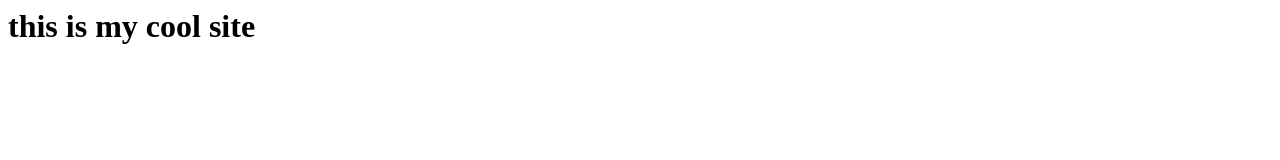
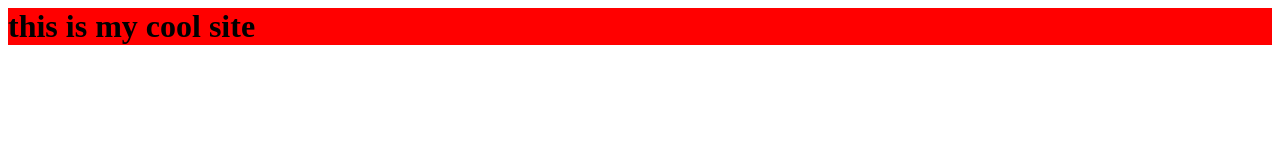
Before and after one commit to AryamanSultania/arya_blogs, a plain HTML site: page index.html in a window 1280 px wide. Drawn offline with Linux system fonts and the light colour scheme.

Commit message:
sample to see if css is being read correctly, h1

```diff
--- a/styles.css
+++ b/styles.css
@@ -1,3 +1,8 @@
 * {
   box-sizing: border-box;
 }
+
+h1 {
+  background-color: red;
+  margin: auto auto;
+}
```
